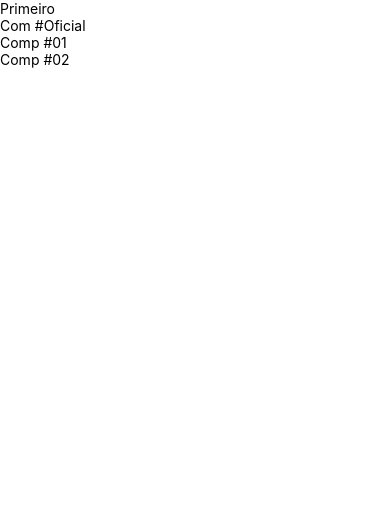
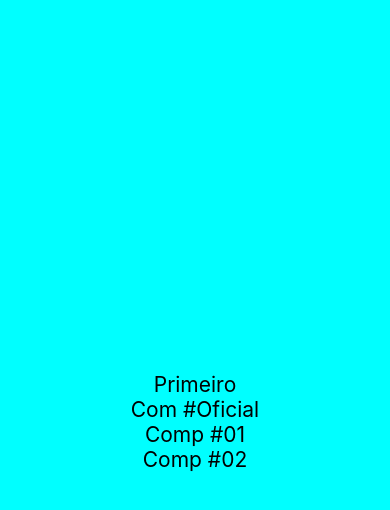
Before and after one commit to GabrielleEmanoela/rnLab, a React Native app: screen / in a window 390 px wide. Shown: the top 510 px of the page. Built offline with nearby package versions, Linux system fonts and the light colour scheme.

Commit message:
Adicionando um pouco de estilo com StyleSheet, e melhorando meu code.

```diff
--- a/src/App.js
+++ b/src/App.js
@@ -1,14 +1,23 @@
-import React from 'react'
-import { View } from 'react-native'
+import React from 'react';
+import { View, StyleSheet } from 'react-native';
 
-import X, { Comp1, Comp2 } from './components/Multi'
-import Primeiro from './components/Primeiro_comp'
+import X, { Comp1, Comp2 } from './components/Multi';
+import Primeiro from './components/First_comp';
 
-export default () =>
-
-    <View>
-        <Primeiro />
-        <X />
-        <Comp1 />
-        <Comp2 />
-    </View>
+export default () => (
+  <View style={style.App}>
+    <Primeiro />
+    <X />
+    <Comp1 />
+    <Comp2 />
+  </View>
+);
+const style = StyleSheet.create({
+  App: {
+    backgroundColor: '#0fff',
+    flexGrow: 1,
+    /*  flex: 1/Flex significa que ele pode ocupar a tela inteira*/
+    justifyContent: 'center', //Significa que no eixo da coluna ele vai pro centro
+    alignItems: 'center', // Signica que na linha ele vai pro centro.
+  },
+});
--- /dev/null
+++ b/src/components/First_comp.js
@@ -0,0 +1,5 @@
+import React from 'react';
+import { Text } from 'react-native';
+import Style from './Sytle';
+
+export default () => <Text style={Style.textStyle}> Primeiro </Text>;
--- a/src/components/Multi.js
+++ b/src/components/Multi.js
@@ -1,20 +1,15 @@
-import React from 'react'
-import { Text } from 'react-native'
+import React from 'react';
+import { Text } from 'react-native';
+import Style from './Sytle';
 
 export default function Comp() {
-    return <Text>
-        Com #Oficial
-    </Text>
+  return <Text style={Style.textStyle}>Com #Oficial</Text>;
 }
 function Comp1() {
-    return <Text>
-        Comp #01
-    </Text>
+  return <Text style={Style.textStyle}>Comp #01</Text>;
 }
 function Comp2() {
-    return <Text>
-        Comp #02
-    </Text>
+  return <Text style={Style.textStyle}>Comp #02</Text>;
 }
 
-export { Comp1, Comp, Comp2 }
+export { Comp1, Comp, Comp2 };
--- a/src/components/Primeiro_comp.js
+++ /dev/null
@@ -1,5 +0,0 @@
-import React from 'react'
-import { Text } from 'react-native'
-
-export default () => <Text>
-    Primeiro </Text>
--- /dev/null
+++ b/src/components/Sytle.js
@@ -0,0 +1,7 @@
+import { StyleSheet } from 'react-native';
+
+export default StyleSheet.create({
+  textStyle: {
+    fontSize: 21,
+  },
+});
```
Also changed, not shown: .prettierrc.js, 1 other file (tests, documents, lock files or other folders).
